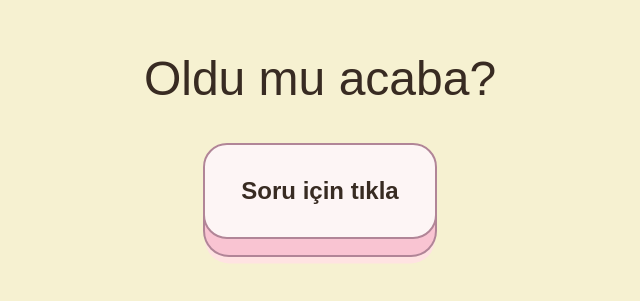
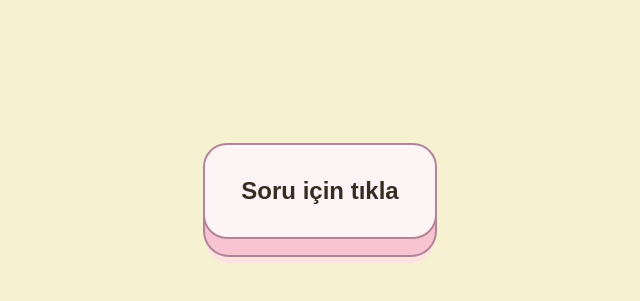
Before and after one commit to MuhabbetSorusu/MuhabbetSorusu, a plain HTML site: page index.html in a window 1280 px wide. Shown: the part 273-574 px from the top of the page, without its empty margins (320-960 px from the left). Drawn offline with Linux system fonts and the light colour scheme.

Commit message:
Update index.html

```diff
--- a/index.html
+++ b/index.html
@@ -115,7 +115,7 @@ button.big-button:active::before {
         </head>
 <body>
 
-<p id="p1">Oldu mu acaba?</p>
+<p id="p1"></p>
 <button id="b1" class="big-button" onclick="myFunction()" >Soru için tıkla</button>
 
 <script>
```
